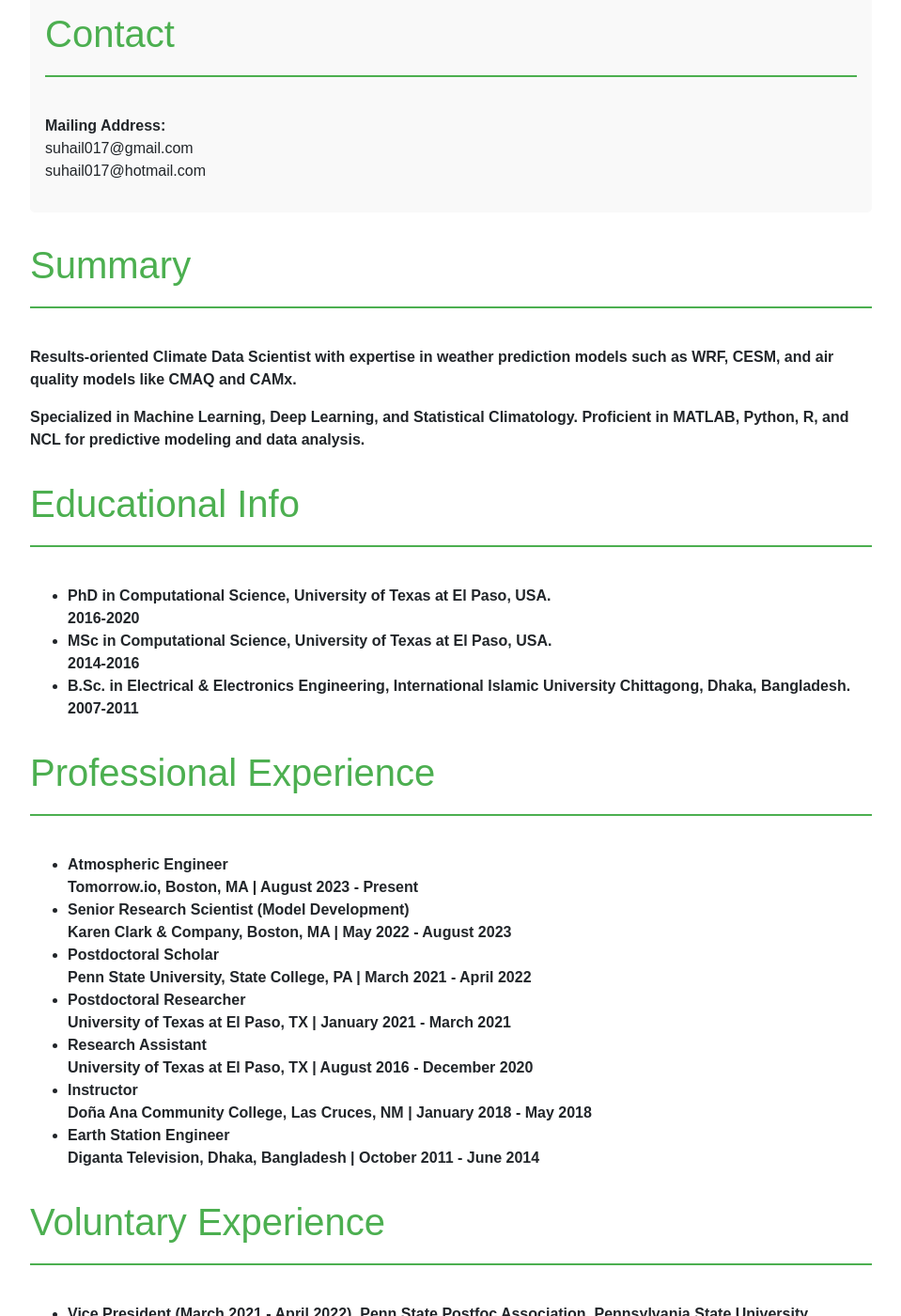
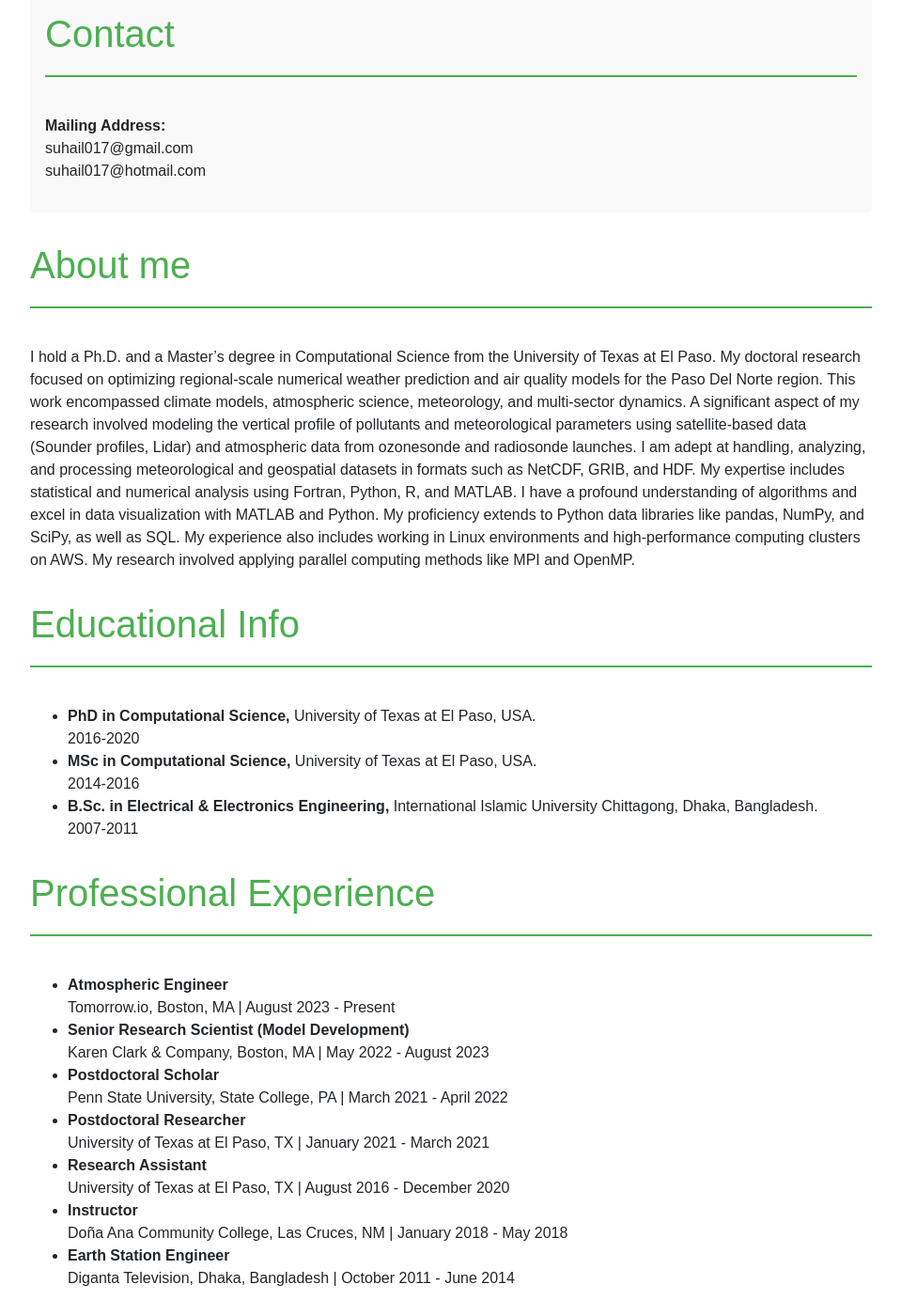
Before and after one commit to suhail017/suhail017.github.io, a Jekyll site: the page index.html, which Jekyll copies as it is, in a window 1280 px wide and 1400 px high, scrolled down 814 px. Shown: the whole window at 94% size, without its empty margins (160-1119 px from the left). Built offline with Jekyll 4.4.1, drawn with Linux system fonts in a browser that asks for light colours; some of the changed text lies outside the part shown.

Commit message:
update about me section

```diff
--- a/index.html
+++ b/index.html
@@ -102,9 +102,10 @@
         </div>
 
         <div id="summary" class="section-content">
-            <h1 class="section-title">Summary</h1>
-            <p><b>Results-oriented Climate Data Scientist with expertise in weather prediction models such as WRF, CESM, and air quality models like CMAQ and CAMx.</p>
-            <p><b>Specialized in Machine Learning, Deep Learning, and Statistical Climatology. Proficient in MATLAB, Python, R, and NCL for predictive modeling and data analysis.</p>
+            <h1 class="section-title">About me</h1>
+            <p>I hold a Ph.D. and a Master’s degree in Computational Science from the University of Texas at El Paso. My doctoral research focused on optimizing regional-scale numerical weather prediction and air quality models for the Paso Del Norte region. This work encompassed climate models, atmospheric science, meteorology, and multi-sector dynamics. A significant aspect of my research involved modeling the vertical profile of pollutants and meteorological parameters using satellite-based data (Sounder profiles, Lidar) and atmospheric data from ozonesonde and radiosonde launches.
+
+				I am adept at handling, analyzing, and processing meteorological and geospatial datasets in formats such as NetCDF, GRIB, and HDF. My expertise includes statistical and numerical analysis using Fortran, Python, R, and MATLAB. I have a profound understanding of algorithms and excel in data visualization with MATLAB and Python. My proficiency extends to Python data libraries like pandas, NumPy, and SciPy, as well as SQL. My experience also includes working in Linux environments and high-performance computing clusters on AWS. My research involved applying parallel computing methods like MPI and OpenMP.</p>
         </div>
 
         <div id="education" class="section-content">
@@ -132,7 +133,7 @@
         <div id="voluntary" class="section-content">
             <h1 class="section-title">Voluntary Experience</h1>
             <ul>
-				<li><strong>Vice President (March 2021 - April 2022),</strong> Penn State Postfoc Association, Pennsylvania State University </li>
+				<li><strong>Vice President (March 2021 - April 2022),</strong> Penn State Postdoc Association, Pennsylvania State University </li>
 				<li><strong>Vice President (August 2018 - January 2019),</strong> CPS student association, UTEP</li>
                 <li><strong>Program Organizer (August 2016 - August 2017),</strong> Society for Industrial and Applied Mathematics (SIAM)</li>
                 <li><strong>Vice President (August 2016 - August 2018),</strong> Muslim Student Association, UTEP Chapter</li>
```
